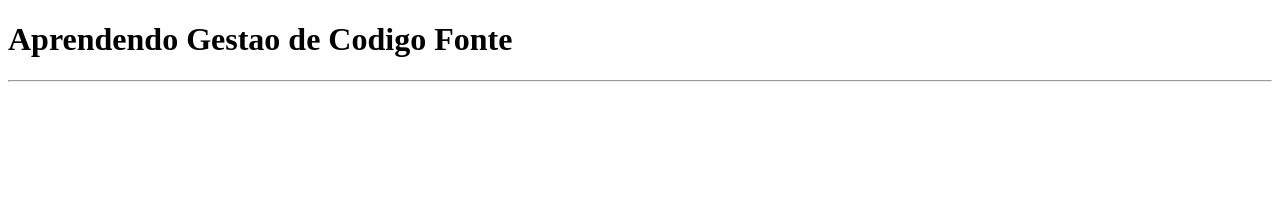
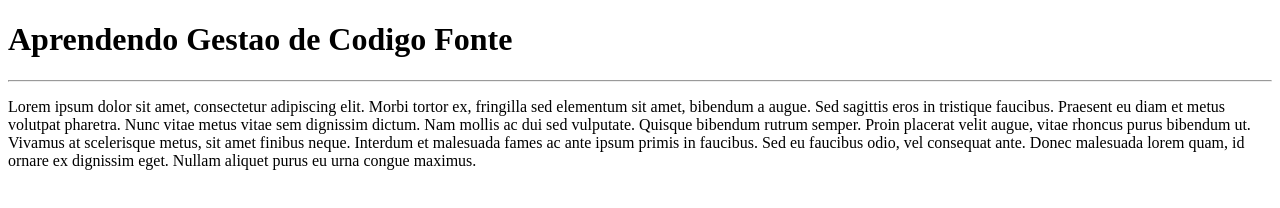
Before and after one commit to adrianojosez/scm2, a plain HTML site: page index.html in a window 1280 px wide. Drawn offline with Linux system fonts and the light colour scheme.

Commit message:
segunda alteracao

```diff
--- a/index.html
+++ b/index.html
@@ -9,6 +9,7 @@
 <body>
     <h1>Aprendendo Gestao de Codigo Fonte</h1>
     <hr>
+    <p>Lorem ipsum dolor sit amet, consectetur adipiscing elit. Morbi tortor ex, fringilla sed elementum sit amet, bibendum a augue. Sed sagittis eros in tristique faucibus. Praesent eu diam et metus volutpat pharetra. Nunc vitae metus vitae sem dignissim dictum. Nam mollis ac dui sed vulputate. Quisque bibendum rutrum semper. Proin placerat velit augue, vitae rhoncus purus bibendum ut. Vivamus at scelerisque metus, sit amet finibus neque. Interdum et malesuada fames ac ante ipsum primis in faucibus. Sed eu faucibus odio, vel consequat ante. Donec malesuada lorem quam, id ornare ex dignissim eget. Nullam aliquet purus eu urna congue maximus.</p>
 
 </body>
 </html>
```
